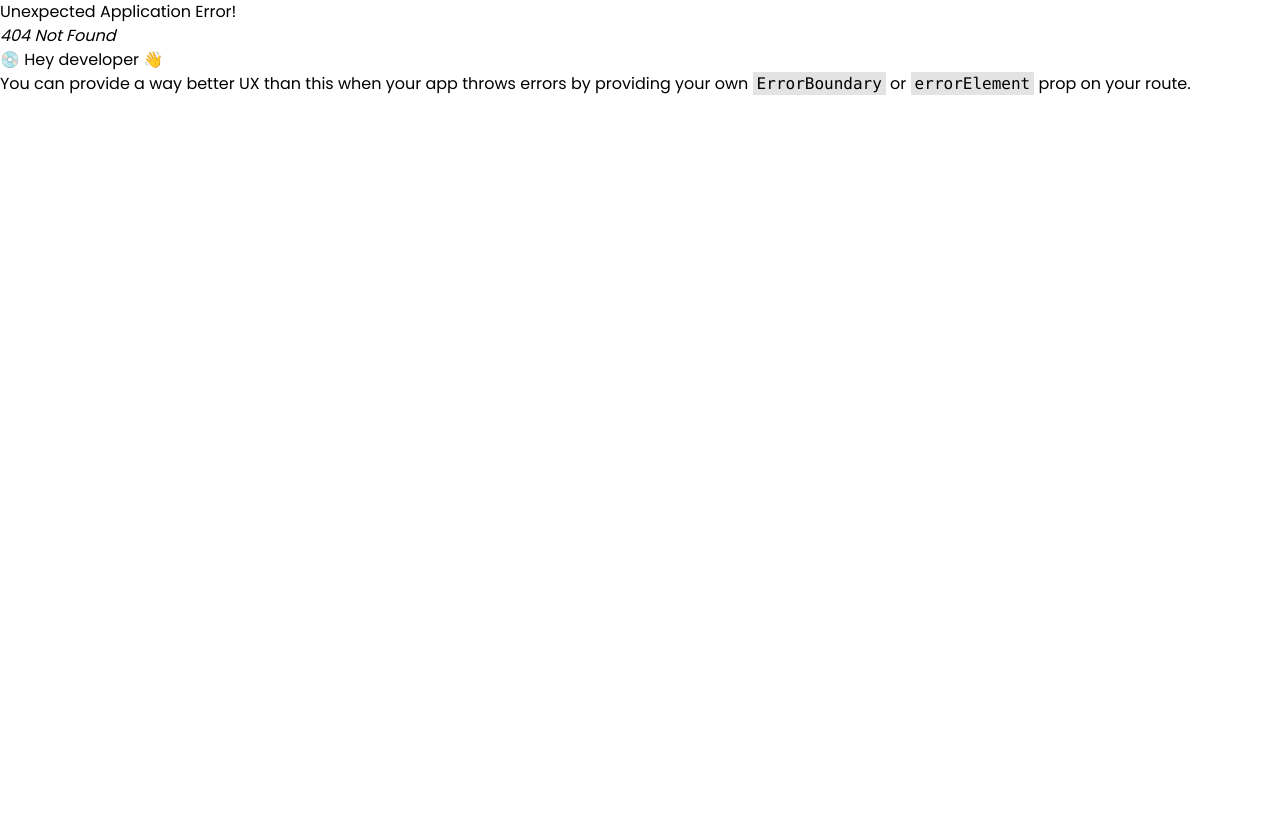
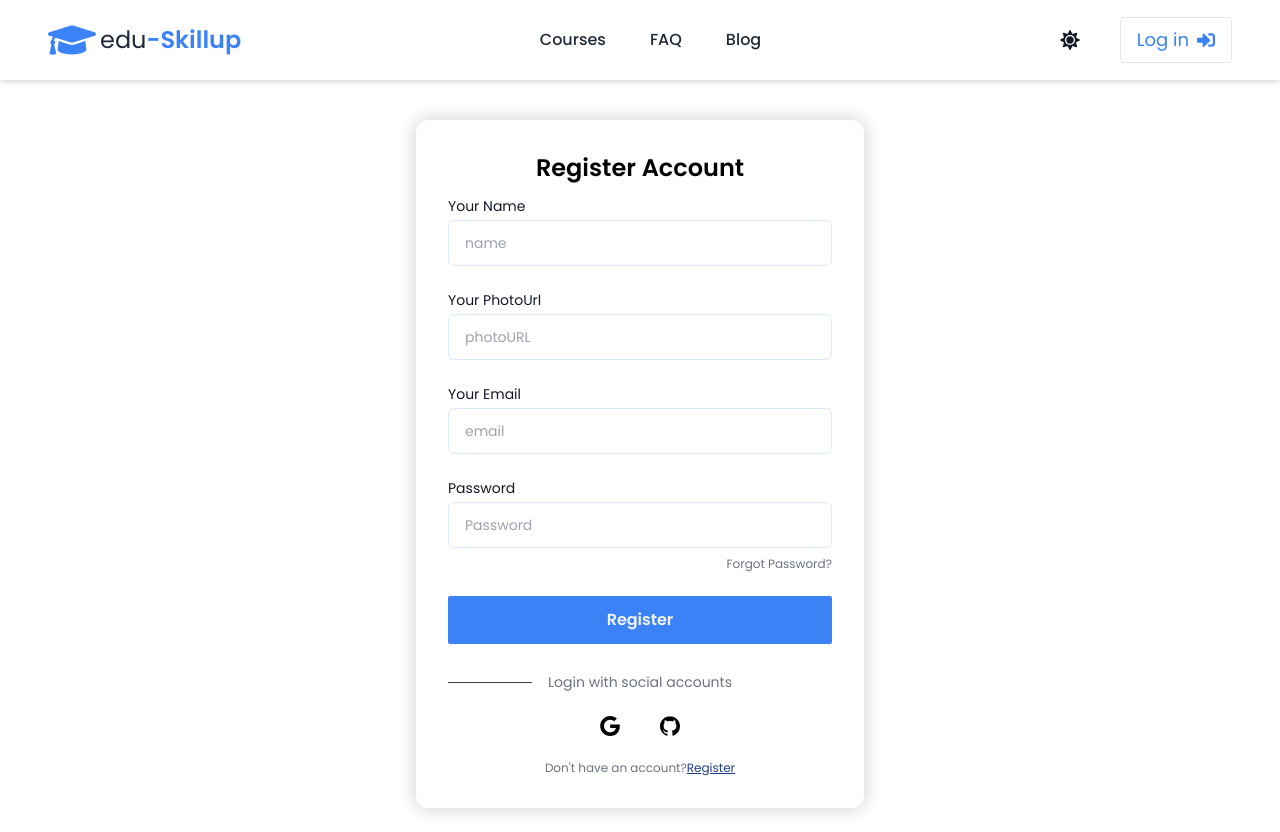
Before and after one commit to sazalislam04/learn-prg, a React (Create React App) app: page /register in a window 1280 px wide. Before the commit this address had no page. Before the commit the page ends 800 px from the top, so only its background shows below. Built offline with nearby package versions, Linux system fonts and the light colour scheme.

Commit message:
added login and register

```diff
--- a/src/components/Header/Header.js
+++ b/src/components/Header/Header.js
@@ -67,13 +67,14 @@
               <FaSun className="text-gray-900" />
             )}
           </button>
-          <button
-            className={`self-center text-lg flex items-center px-4 py-2
-
+          <Link to="/login">
+            <button
+              className={`self-center text-lg flex items-center px-4 py-2
          text-blue-500 rounded bg-white border`}
-          >
-            Log in <FaSignInAlt className="ml-2" />
-          </button>
+            >
+              Log in <FaSignInAlt className="ml-2" />
+            </button>
+          </Link>
         </div>
         <button className="p-4 lg:hidden">
           <svg
--- /dev/null
+++ b/src/components/User/Login.js
@@ -0,0 +1,100 @@
+import React from "react";
+import { Link } from "react-router-dom";
+
+const Login = () => {
+  const handleSubmit = (e) => {
+    e.preventDefault();
+    const form = e.target;
+    const email = form.email.value;
+    const password = form.password.value;
+
+    console.log(email, password);
+  };
+
+  return (
+    <div className="w-full max-w-md p-8 space-y-3 rounded-xl  mx-auto mt-10 custom-shadow">
+      <h1 className="text-2xl font-bold text-center">Login</h1>
+      <form
+        onSubmit={handleSubmit}
+        className="space-y-6 ng-untouched ng-pristine ng-valid"
+      >
+        <div className="space-y-1 text-sm">
+          <label htmlFor="email" className="block text-gray-900">
+            Your Email
+          </label>
+          <input
+            type="email"
+            name="email"
+            id="email"
+            placeholder="email"
+            className="w-full px-4 py-3 border border-blue-100 rounded-md focus:outline-none focus:shadow-md focus:bg-blue-50"
+            required
+          />
+        </div>
+        <div className="space-y-1 text-sm">
+          <label htmlFor="password" className="block text-gray-900">
+            Password
+          </label>
+          <input
+            type="password"
+            name="password"
+            id="password"
+            placeholder="Password"
+            className="w-full px-4 py-3 border border-blue-100 rounded-md focus:outline-none focus:shadow-md focus:bg-blue-50 "
+            required
+          />
+          <div className="flex justify-end text-xs dark:text-gray-400">
+            <Link
+              rel="noopener noreferrer"
+              className="mt-1 text-gray-500"
+              to="#"
+            >
+              Forgot Password?
+            </Link>
+          </div>
+        </div>
+        <button className="block w-full p-3 text-center rounded-sm text-gray-100 font-semibold bg-blue-500">
+          Login
+        </button>
+      </form>
+      <div className="flex items-center pt-4 space-x-1">
+        <div className="flex-1 h-px sm:w-16 bg-gray-700"></div>
+        <p className="px-3 text-sm text-gray-500">Login with social accounts</p>
+        <div className="flex-1 h-px sm:w-16 dark:bg-gray-700"></div>
+      </div>
+      <div className="flex justify-center space-x-4">
+        <button aria-label="Log in with Google" className="p-3 rounded-sm">
+          <svg
+            xmlns="http://www.w3.org/2000/svg"
+            viewBox="0 0 32 32"
+            className="w-5 h-5 fill-current"
+          >
+            <path d="M16.318 13.714v5.484h9.078c-0.37 2.354-2.745 6.901-9.078 6.901-5.458 0-9.917-4.521-9.917-10.099s4.458-10.099 9.917-10.099c3.109 0 5.193 1.318 6.38 2.464l4.339-4.182c-2.786-2.599-6.396-4.182-10.719-4.182-8.844 0-16 7.151-16 16s7.156 16 16 16c9.234 0 15.365-6.49 15.365-15.635 0-1.052-0.115-1.854-0.255-2.651z"></path>
+          </svg>
+        </button>
+
+        <button aria-label="Log in with GitHub" className="p-3 rounded-sm">
+          <svg
+            xmlns="http://www.w3.org/2000/svg"
+            viewBox="0 0 32 32"
+            className="w-5 h-5 fill-current"
+          >
+            <path d="M16 0.396c-8.839 0-16 7.167-16 16 0 7.073 4.584 13.068 10.937 15.183 0.803 0.151 1.093-0.344 1.093-0.772 0-0.38-0.009-1.385-0.015-2.719-4.453 0.964-5.391-2.151-5.391-2.151-0.729-1.844-1.781-2.339-1.781-2.339-1.448-0.989 0.115-0.968 0.115-0.968 1.604 0.109 2.448 1.645 2.448 1.645 1.427 2.448 3.744 1.74 4.661 1.328 0.14-1.031 0.557-1.74 1.011-2.135-3.552-0.401-7.287-1.776-7.287-7.907 0-1.751 0.62-3.177 1.645-4.297-0.177-0.401-0.719-2.031 0.141-4.235 0 0 1.339-0.427 4.4 1.641 1.281-0.355 2.641-0.532 4-0.541 1.36 0.009 2.719 0.187 4 0.541 3.043-2.068 4.381-1.641 4.381-1.641 0.859 2.204 0.317 3.833 0.161 4.235 1.015 1.12 1.635 2.547 1.635 4.297 0 6.145-3.74 7.5-7.296 7.891 0.556 0.479 1.077 1.464 1.077 2.959 0 2.14-0.020 3.864-0.020 4.385 0 0.416 0.28 0.916 1.104 0.755 6.4-2.093 10.979-8.093 10.979-15.156 0-8.833-7.161-16-16-16z"></path>
+          </svg>
+        </button>
+      </div>
+      <p className="text-xs text-center sm:px-6 text-[1rem] text-gray-500">
+        Don't have an account?
+        <Link
+          rel="noopener noreferrer"
+          to="/register"
+          className="underline text-blue-900"
+        >
+          Register
+        </Link>
+      </p>
+    </div>
+  );
+};
+
+export default Login;
--- a/src/components/User/Register.js
+++ b/src/components/User/Register.js
@@ -1,9 +1,126 @@
 import React from "react";
+import { Link } from "react-router-dom";
 
 const Register = () => {
+  const handleRegister = (e) => {
+    e.preventDefault();
+    const form = e.target;
+    const name = form.name.value;
+    const photoURL = form.photoURL.value;
+    const email = form.email.value;
+    const password = form.password.value;
+
+    console.log(email, name, photoURL, password);
+  };
+
   return (
-    <div>
-      <h1>re</h1>
+    <div className="w-full mb-6 max-w-md p-8 space-y-3 rounded-xl  mx-auto mt-10 custom-shadow">
+      <h1 className="text-2xl font-bold text-center">Register Account</h1>
+      <form
+        onSubmit={handleRegister}
+        className="space-y-6 ng-untouched ng-pristine ng-valid"
+      >
+        <div className="space-y-1 text-sm">
+          <label htmlFor="name" className="block text-gray-900">
+            Your Name
+          </label>
+          <input
+            type="text"
+            name="name"
+            id="name"
+            placeholder="name"
+            className="w-full px-4 py-3 border border-blue-100 rounded-md focus:outline-none focus:shadow-md focus:bg-blue-50"
+            required
+          />
+        </div>
+        <div className="space-y-1 text-sm">
+          <label htmlFor="photoURL" className="block text-gray-900">
+            Your PhotoUrl
+          </label>
+          <input
+            type="text"
+            name="photoURL"
+            id="photoURL"
+            placeholder="photoURL"
+            className="w-full px-4 py-3 border border-blue-100 rounded-md focus:outline-none focus:shadow-md focus:bg-blue-50"
+            required
+          />
+        </div>
+        <div className="space-y-1 text-sm">
+          <label htmlFor="email" className="block text-gray-900">
+            Your Email
+          </label>
+          <input
+            type="email"
+            name="email"
+            id="email"
+            placeholder="email"
+            className="w-full px-4 py-3 border border-blue-100 rounded-md focus:outline-none focus:shadow-md focus:bg-blue-50"
+            required
+          />
+        </div>
+        <div className="space-y-1 text-sm">
+          <label htmlFor="password" className="block text-gray-900">
+            Password
+          </label>
+          <input
+            type="password"
+            name="password"
+            id="password"
+            placeholder="Password"
+            className="w-full px-4 py-3 border border-blue-100 rounded-md focus:outline-none focus:shadow-md focus:bg-blue-50 "
+            required
+          />
+          <div className="flex justify-end text-xs dark:text-gray-400">
+            <Link
+              rel="noopener noreferrer"
+              className="mt-1 text-gray-500"
+              to="#"
+            >
+              Forgot Password?
+            </Link>
+          </div>
+        </div>
+        <button className="block w-full p-3 text-center rounded-sm text-gray-100 font-semibold bg-blue-500">
+          Register
+        </button>
+      </form>
+      <div className="flex items-center pt-4 space-x-1">
+        <div className="flex-1 h-px sm:w-16 bg-gray-700"></div>
+        <p className="px-3 text-sm text-gray-500">Login with social accounts</p>
+        <div className="flex-1 h-px sm:w-16 dark:bg-gray-700"></div>
+      </div>
+      <div className="flex justify-center space-x-4">
+        <button aria-label="Log in with Google" className="p-3 rounded-sm">
+          <svg
+            xmlns="http://www.w3.org/2000/svg"
+            viewBox="0 0 32 32"
+            className="w-5 h-5 fill-current"
+          >
+            <path d="M16.318 13.714v5.484h9.078c-0.37 2.354-2.745 6.901-9.078 6.901-5.458 0-9.917-4.521-9.917-10.099s4.458-10.099 9.917-10.099c3.109 0 5.193 1.318 6.38 2.464l4.339-4.182c-2.786-2.599-6.396-4.182-10.719-4.182-8.844 0-16 7.151-16 16s7.156 16 16 16c9.234 0 15.365-6.49 15.365-15.635 0-1.052-0.115-1.854-0.255-2.651z"></path>
+          </svg>
+        </button>
+
+        <button aria-label="Log in with GitHub" className="p-3 rounded-sm">
+          <svg
+            xmlns="http://www.w3.org/2000/svg"
+            viewBox="0 0 32 32"
+            className="w-5 h-5 fill-current"
+          >
+            <path d="M16 0.396c-8.839 0-16 7.167-16 16 0 7.073 4.584 13.068 10.937 15.183 0.803 0.151 1.093-0.344 1.093-0.772 0-0.38-0.009-1.385-0.015-2.719-4.453 0.964-5.391-2.151-5.391-2.151-0.729-1.844-1.781-2.339-1.781-2.339-1.448-0.989 0.115-0.968 0.115-0.968 1.604 0.109 2.448 1.645 2.448 1.645 1.427 2.448 3.744 1.74 4.661 1.328 0.14-1.031 0.557-1.74 1.011-2.135-3.552-0.401-7.287-1.776-7.287-7.907 0-1.751 0.62-3.177 1.645-4.297-0.177-0.401-0.719-2.031 0.141-4.235 0 0 1.339-0.427 4.4 1.641 1.281-0.355 2.641-0.532 4-0.541 1.36 0.009 2.719 0.187 4 0.541 3.043-2.068 4.381-1.641 4.381-1.641 0.859 2.204 0.317 3.833 0.161 4.235 1.015 1.12 1.635 2.547 1.635 4.297 0 6.145-3.74 7.5-7.296 7.891 0.556 0.479 1.077 1.464 1.077 2.959 0 2.14-0.020 3.864-0.020 4.385 0 0.416 0.28 0.916 1.104 0.755 6.4-2.093 10.979-8.093 10.979-15.156 0-8.833-7.161-16-16-16z"></path>
+          </svg>
+        </button>
+      </div>
+      <p className="text-xs text-center sm:px-6 text-[1rem] text-gray-500">
+        Don't have an account?
+        <Link
+          rel="noopener noreferrer"
+          href="#"
+          className="underline text-blue-900"
+        >
+          Register
+        </Link>
+      </p>
     </div>
   );
 };
--- a/src/index.css
+++ b/src/index.css
@@ -7,3 +7,6 @@
 body {
   font-family: "Poppins", sans-serif;
 }
+.custom-shadow {
+  box-shadow: 0 0 20px rgb(0, 0, 0, 0.2);
+}
--- a/src/routes/routes.js
+++ b/src/routes/routes.js
@@ -1,6 +1,7 @@
 import { createBrowserRouter } from "react-router-dom";
 import Courses from "../components/Courses/Courses";
 import Login from "../components/User/Login";
+import Register from "../components/User/Register";
 import Layout from "../Layout/Layout";
 
 export const router = createBrowserRouter([
@@ -16,6 +17,10 @@
         path: "/login",
         element: <Login />,
       },
+      {
+        path: "/register",
+        element: <Register />,
+      },
     ],
   },
 ]);
```
Also changed, not shown: src/contexts/AuthProvider.js (added).
